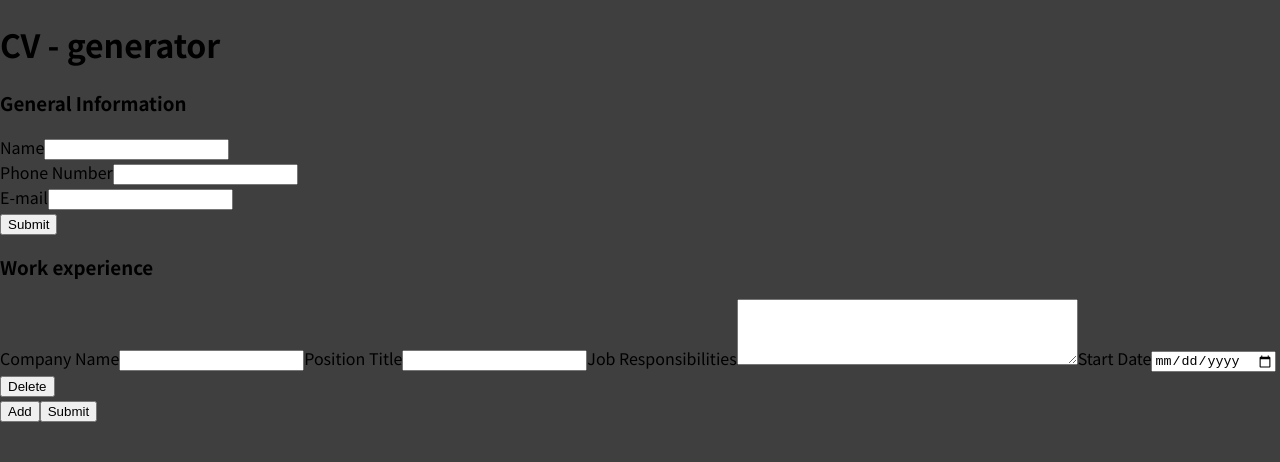
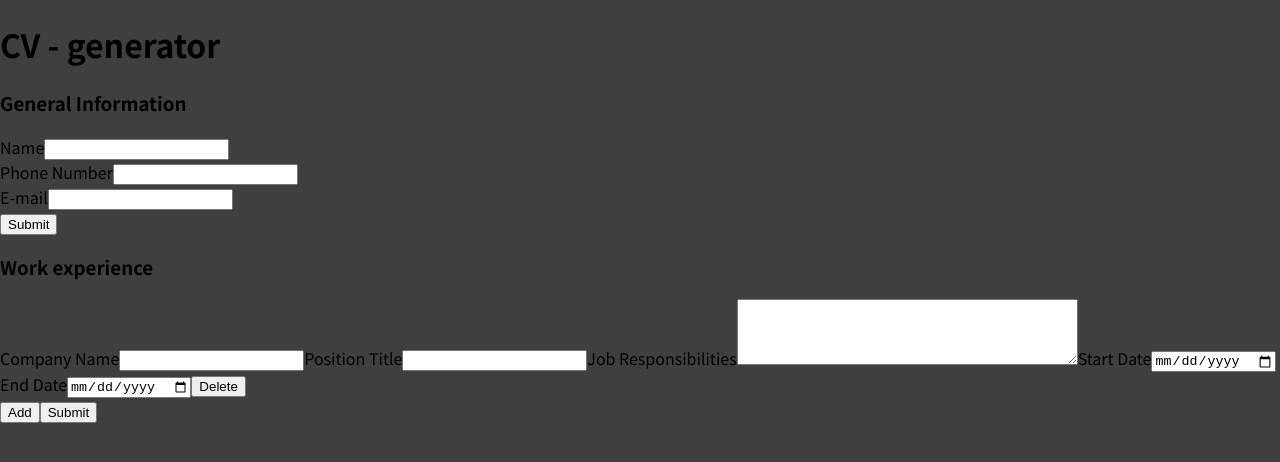
Before and after one commit to Piperski13/cv-application-generator, a React (Create React App) app: page / in a window 1280 px wide. Shown: the top 462 px of the page. Built offline with nearby package versions, Linux system fonts and the light colour scheme.

Commit message:
Added endDate attribute for company

```diff
--- a/src/components/CompanyForm/CompanyForm.js
+++ b/src/components/CompanyForm/CompanyForm.js
@@ -2,11 +2,6 @@ import { useState } from "react";
 import CompanyTable from "../CompanyTable/CompanyTable";
 
 const CompanyForm = (props) => {
-  //     companies: [
-  //     { companyId: 1011, companyName: "levi", positionTitle: "Software",
-  // 	responsibilities: "asdasda", startDate: "may", endDate:"june" },
-  //     ...
-  //   ]
   const [companyInformation, setCompanyInformation] = useState({
     companies: [
       {
@@ -32,6 +27,12 @@ const CompanyForm = (props) => {
           value: "",
           startDateLabel: "Start Date",
           name: "startDate",
+          type: "date",
+        },
+        endDate: {
+          value: "",
+          endDateLabel: "End Date",
+          name: "endDate",
           type: "date",
         },
       },
@@ -72,6 +73,12 @@ const CompanyForm = (props) => {
         value: "",
         startDateLabel: "Start Date",
         name: "startDate",
+        type: "date",
+      },
+      endDate: {
+        value: "",
+        endDateLabel: "End Date",
+        name: "endDate",
         type: "date",
       },
     };
@@ -151,6 +158,13 @@ const CompanyForm = (props) => {
                 handleOnChange(company.companyId, "startDate", e)
               }
             />
+            <label>{company.endDate.endDateLabel}</label>
+            <input
+              name={company.endDate.name}
+              type={company.endDate.type}
+              value={company.endDate.value}
+              onChange={(e) => handleOnChange(company.companyId, "endDate", e)}
+            />
             <button onClick={(e) => handleDeleteButton(company.companyId, e)}>
               Delete
             </button>
--- a/src/components/CompanyTable/RenderedCompany.js
+++ b/src/components/CompanyTable/RenderedCompany.js
@@ -25,6 +25,11 @@ const RenderedCompany = (props) => {
               {company.startDate.startDateLabel}: {company.startDate.value}
             </td>
           </tr>
+          <tr key={`endDate-${index}`}>
+            <td>
+              {company.endDate.endDateLabel}: {company.endDate.value}
+            </td>
+          </tr>
         </>
       ))}
     </>
```
